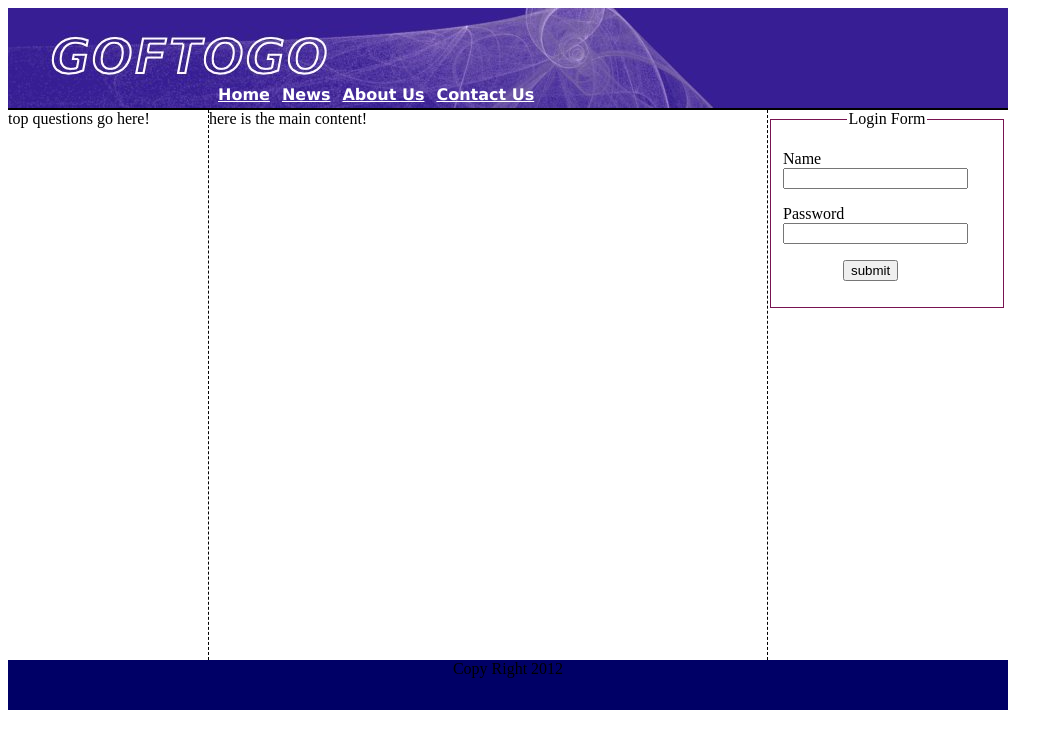
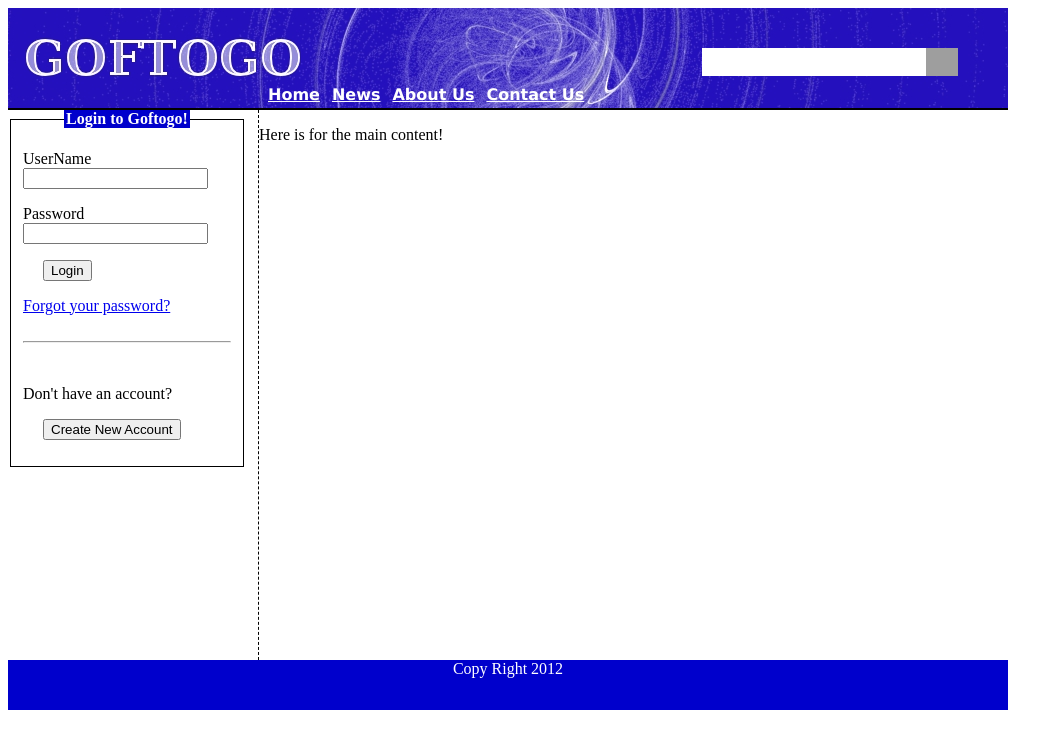
Before and after one commit to jonassanoj/dbpro, a CodeIgniter app: page /CI/ in a window 1280 px wide. Shown: the top 749 px of the page, without its empty margins (0-1063 px from the left). Run offline with CodeIgniter, Linux system fonts and the light colour scheme; grey boxes are pictures that could not be loaded.

Commit message:
The global layout changed.

```diff
--- a/CI/application/views/pages/home.php
+++ b/CI/application/views/pages/home.php
@@ -1,6 +1,10 @@
 <div id="container">
 
-<div id="header"><img src="picture/lastBanner.jpg">
+<div id="header"><img src="picture/newbanner.jpg">
+<form action="">
+<input type="text" class="searchbox" name="s" value="" />
+<input type="image" src="/picture/search.jpg" class="searchbox_submit" value="" />
+</form>
 <div class="HorizLinks">
 <ul>
 <li><a href="homel.php">Home</a></li>
@@ -11,24 +15,32 @@
 </div>
 </div>
 
-<div id="leftnav"> top questions go here!
-
-</div>
-
-<div id="rightnav">
-
-<form class="myform" name:"form">
+<div id="leftnav">
+<form class="myform" name:"sign in">
 <fieldset>
-<legend>Login Form</legend>
-<p><label for="Name">Name</label><input type="text" name="name" id="name" /></p>
+<legend>Login to Goftogo!</legend>
+<p><label for="Name">UserName</label><input type="text" name="name" id="name" /></p>
 
 <p><label for="Password">Password</label><input type="password" name="password" id="password" /><br /></p>
 
-<p class="submit"> <input type="submit" value="submit" /></p>
+<p class="submit"> <input type="submit" value="Login" /></p>
+<a href="...">Forgot your password?</a>
+<br><br>
+
+<hr class="hr"></hr>
+
+<br>
+<p>Don't have an account?</p>
+<p class="submit"><input type="submit" value="Create New Account"></P
+
 </fieldset>
 </form>
 
 </div>
+
 </div>
 
-<div id="body">here is the main content!</div>
+<div id="body">
+<p>Here is for the main content!</p>
+
+</div>
--- a/CI/css/style.css
+++ b/CI/css/style.css
@@ -32,7 +32,7 @@ font-weight: bold;
 }
 
 .HorizLinks {
-position: absolute; top: 77px; left: 170px;
+position: absolute; top: 77px; left: 220px;
 }
 
 .HorizLinks ul {
@@ -53,40 +53,61 @@ font-weight: bold;
 #leftnav
 {
 float: left;
-width: 200px;
+width: 250px;
 height: 550px;
 border-right: 1px dashed #000000;
 }
 
-#rightnav
-{
-float: right;
-width: 140px;
-height: 550px;
-border-left: 1px dashed #000000;
-}
 
 #body
 {
 width: 900px;
 }
 
+#body p
+{
+	font: Arial,serif;
+	font-size: 16px;
+}
+
+
+
 #footer
 {
+color: #ffffff;
 width: 1000px;
-clear: both;
-background-color: #000066;
+clear: left;
+background-color: #0000cc;
 height: 50px;
 text-align: center;
 }
 
+
+.searchbox {
+border:0px;
+position:absolute;
+top:40px;
+right:50px;
+width:256px;
+height:28px;
+}
+
+.searchbox_submit {
+border:0px;
+background-color:transparent;
+position:absolute;
+top:40px;
+right:50px;
+width:32px;
+height:28px;
+}
 .myform{
 margin:0;
 width:100px;
 padding:0px;
 }
 fieldset {
-border: 1px solid #781351;
+border: 1px solid #000000;
 width: 13em;
 }
 label
@@ -98,9 +119,11 @@ diplay: block;
 }
 .submit input
 {
-margin-left: 4.5em;
+margin-left: 1.5em;
 }
 legend {
-color: #000000;
+color: #ffffff;
+background-color: #0000cc;
 text-align: center;
+font-weight: bold;
 }
```
Also changed, not shown: CI/picture/newbanner.jpg.
